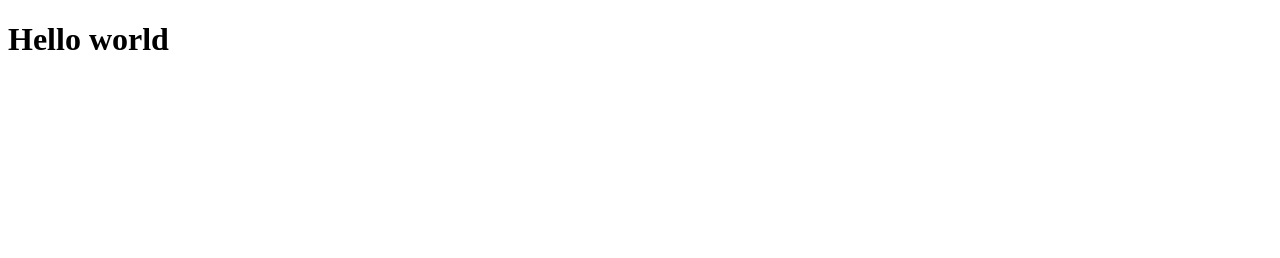
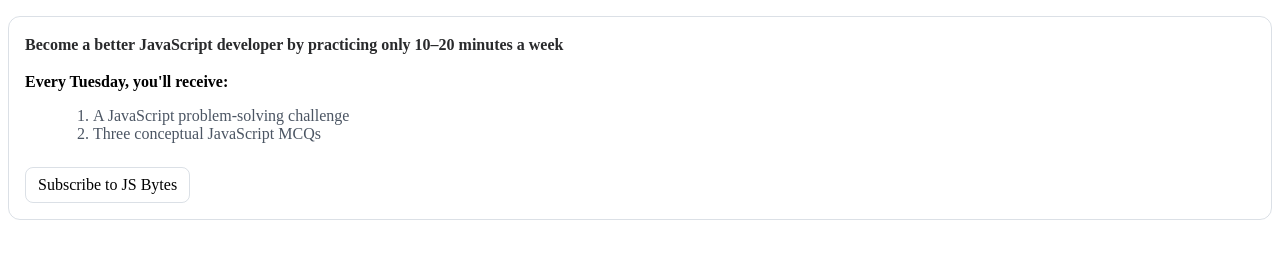
Before and after one commit to AbdulBasit313/js-bytes-newsletter-ad, a website: page index.html in a window 1280 px wide. Drawn offline with Linux system fonts and the light colour scheme.

Commit message:
udpated ui

```diff
--- a/index.html
+++ b/index.html
@@ -13,10 +13,16 @@
       }
 
       .ad-container h6 {
+        margin: 0;
+        padding: 0;
         color: #292a2c;
         font-size: 16px;
         font-weight: 600;
         line-height: 1.5;
+      }
+
+      .ad-container a {
+        text-decoration: none;
       }
 
       .ad-container p {
@@ -30,7 +36,7 @@
         margin-left: 28px;
       }
 
-      .ad-container a {
+      .ad-container-btn {
         display: inline-block;
         padding: 8px 12px;
         border: 1px solid rgba(16, 49, 89, 0.15);
@@ -47,13 +53,27 @@
   </head>
   <body>
     <!-- Ad container -->
-    <div id="ad-container"></div>
-    <h1>Hello world</h1>
-    <!-- Script reference -->
-    <!-- <script type="module" src="newsletter-ad.js"></script>
-    <script>
-      // Call the function to render the ad
-      renderNewsletterAdCard();
-    </script> -->
+    <div class="ad-container">
+      <a href="https://codevertiser.substack.com/" target="_blank">
+        <h6 class="ad-container-title">
+          Become a better JavaScript developer by practicing only 10–20 minutes
+          a week
+        </h6>
+      </a>
+      <div>
+        <p>Every Tuesday, you'll receive:</p>
+        <ul>
+          <li>A JavaScript problem-solving challenge</li>
+          <li>Three conceptual JavaScript MCQs</li>
+        </ul>
+      </div>
+      <a
+        href="https://codevertiser.substack.com/"
+        target="_blank"
+        class="ad-container-btn"
+      >
+        Subscribe to JS Bytes
+      </a>
+    </div>
   </body>
 </html>
```
